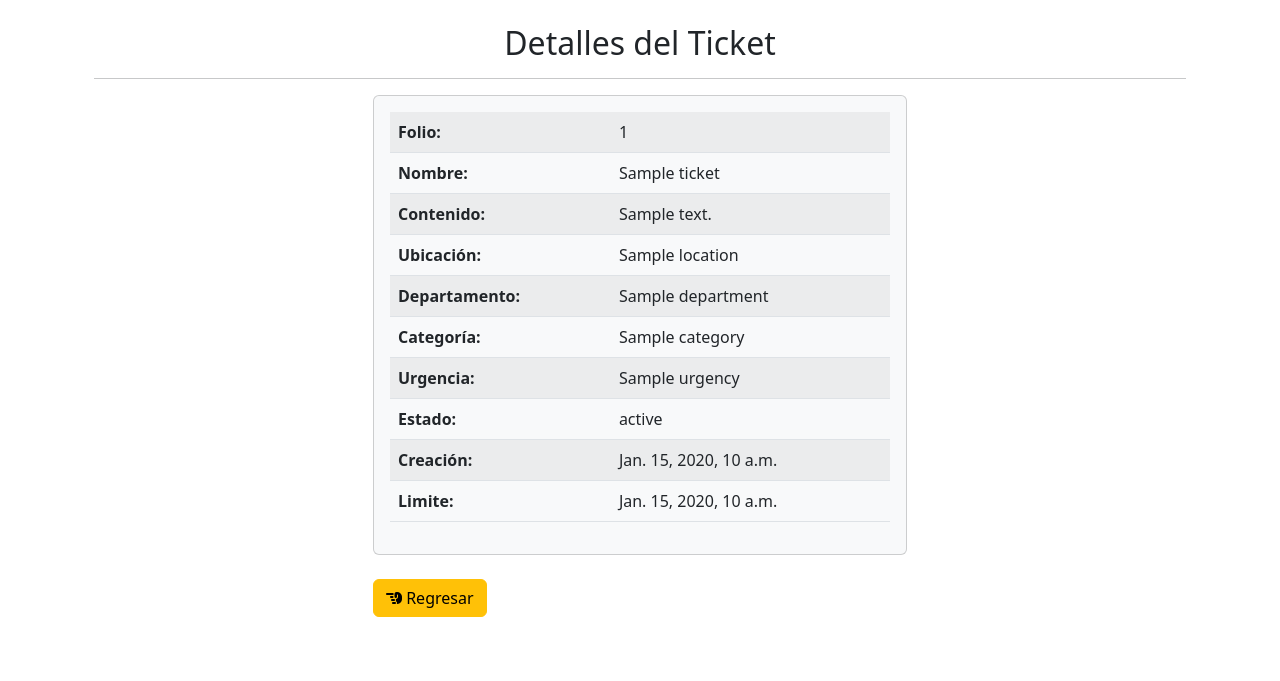
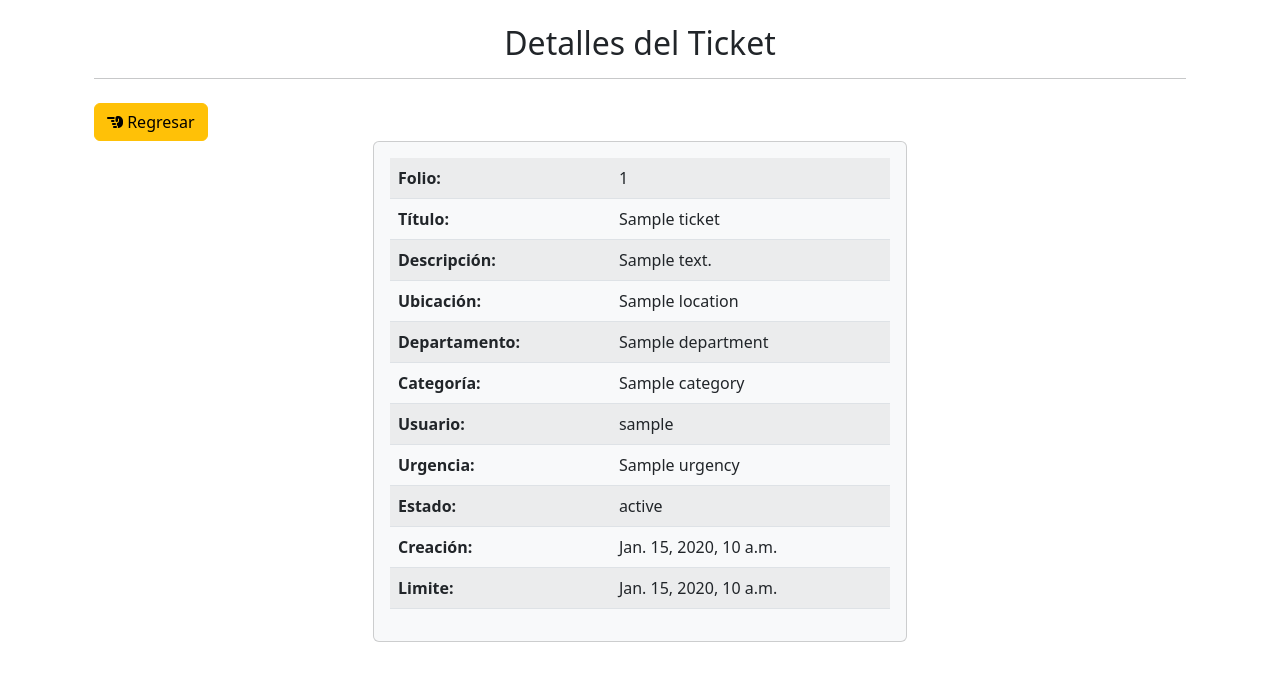
Before and after one commit to TheDeivit/TicketIAProject, a Django app: template ticket/templates/ticket/ticket_details.html in a window 1280 px wide. Shown: the top 681 px of the page. Run offline with Django 3.2, Linux system fonts and the light colour scheme; the template is opened without the code that fills it: most values are stand-ins (such as "Sample title", 1, 10 or a date in 2020); some libraries are stand-ins or nearby versions.

Commit message:
Se agrega el envío automatico de username

```diff
--- a/ticket/models.py
+++ b/ticket/models.py
@@ -1,11 +1,12 @@
 from djongo import models
 from django.utils import timezone
 from bson.objectid import ObjectId
+from django.contrib.auth.models import User
 
 class Base(models.Model):
     _id = models.ObjectIdField()
     name = models.CharField(max_length=255)
-
+    username = models.ForeignKey(User, blank=True, null=True, on_delete=models.CASCADE)
     @property
     def pk(self):
         return self._id
--- a/ticket/templates/ticket/index.html
+++ b/ticket/templates/ticket/index.html
@@ -28,11 +28,12 @@
       <table class="table table-sm">
     <tr>
         <th class="icon-column"><div class="small">FOLIO</div></th>
-        <th class="icon-column"><div class="small">NOMBRE</div></th>
+        <th class="icon-column"><div class="small">TITULO</div></th>
         <th class="icon-column"><div class="small">DESCRIPCION</div></th>
         <th class="icon-column"><div class="small">UBICACION</div></th>
         <th class="icon-column"><div class="small">DEPARTAMENTO</div></th>
         <th class="icon-column"><div class="small">CATEGORIA</div></th>
+        <th class="icon-column"><div class="small">USUARIO</div></th>
         <th class="icon-column"><div class="small">URGENCIA</div></th>
         <th class="icon-column"><div class="small">ESTADO</div></th>
         <th class="icon-column"><div class="small">CREACION</div></th>
@@ -50,6 +51,7 @@
         <td class="text-column"><div class="small"><span class="truncate-text">{{ t.location }}</span></div></td>
         <td class="text-column"><div class="small"><span class="truncate-text">{{ t.department }}</span></div></td>
         <td class="text-column"><div class="small"><span class="truncate-text">{{ t.category }}</span></div></td>
+        <td class="text-column"><div class="small"><span class="truncate-text">{{ t.username }}</span></div></td>
         <td class="text-column"><div class="small"><span class="truncate-text">{{ t.urgency }}</span></div></td>
         <td class="text-column"><div class="small"><span class="truncate-text">{{ t.status }}</span></div></td>
         <td class="text-column"><div class="small"><span class="truncate-text">{{ t.created_at }}</span></div></td>
@@ -124,7 +126,7 @@
           {{ form.urgency }}
 
           {% include 'partials/form_error_field.html' with errors=form.status.errors %}
-          <label for="id_status">Estado:<span style="color:red"> *</span></label>
+          <label for="id_status"><strong>Estado:</strong><span style="color:red"> *</span></label>
           {{ form.status }}
 
           {% include 'partials/form_error_field.html' with errors=form.deadline.errors %}
--- a/ticket/templates/ticket/ticket_details.html
+++ b/ticket/templates/ticket/ticket_details.html
@@ -3,7 +3,9 @@
   <div class="container">
     <h2 class="text-center mt-4">Detalles del Ticket</h2>
     <hr>
-
+    <div class="text-left mt-4">
+      <a href="{% url 'ticket:index'  %}" class="btn btn-warning"><i class="fa fa-hand-point-left"></i> Regresar</a>
+    </div>
     <div class="row">
       <div class="col-md-6 offset-md-3">
         <div class="card bg-light">
@@ -15,11 +17,11 @@
                     <td>{{ ticket.pk }}</td>
                   </tr>
                 <tr>
-                  <th scope="row" class="text-default">Nombre:</th>
+                  <th scope="row" class="text-default">Título:</th>
                   <td>{{ ticket.name }}</td>
                 </tr>
                 <tr>
-                  <th scope="row" class="text-default">Contenido:</th>
+                  <th scope="row" class="text-default">Descripción:</th>
                   <td>{{ ticket.content }}</td>
                 </tr>
                 <tr>
@@ -33,6 +35,10 @@
                 <tr>
                   <th scope="row" class="text-default">Categoría:</th>
                   <td>{{ ticket.category }}</td>
+                </tr>
+                <tr>
+                  <th scope="row" class="text-default">Usuario:</th>
+                  <td>{{ ticket.username }}</td>
                 </tr>
                 <tr>
                   <th scope="row" class="text-default">Urgencia:</th>
@@ -58,9 +64,6 @@
             </table>
           </div>
         </div>
-        <div class="text-left mt-4">
-          <a href="{% url 'ticket:index'  %}" class="btn btn-warning"><i class="fa fa-hand-point-left"></i> Regresar</a>
-        </div>
       </div>
     </div>
 
--- a/ticket/views.py
+++ b/ticket/views.py
@@ -28,6 +28,8 @@ def add(request):
 
         form = TicketForm(request.POST)#, request.FILES
         if form.is_valid():
+            form = form.save(commit=False)
+            form.username = request.user
             form.save()
         else:
             return _listTicket(request, form)
```
Also changed, not shown: ticket/templates/ticket/mytickets.html (renamed from ticket/templates/ticket/user_index.html).
